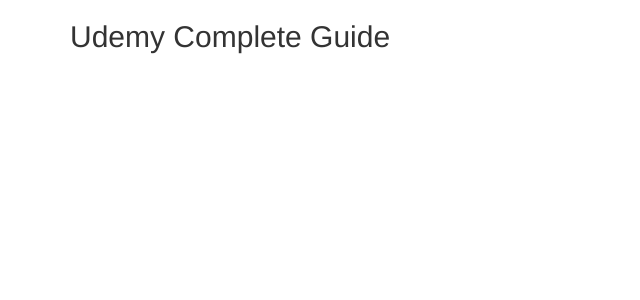
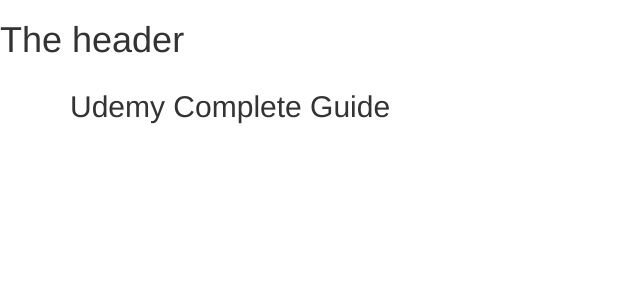
Before and after one commit to aantivero/ng-complete-guide-udemy, an Angular app: page / in a window 1280 px wide. Shown: the top 300 px of the page, without its empty margins (0-640 px from the left). Built offline with nearby package versions, Linux system fonts and the light colour scheme.

Commit message:
Include the header component manually

```diff
--- a/src/app/app.component.html
+++ b/src/app/app.component.html
@@ -1,3 +1,4 @@
+<app-header></app-header>
 <div class="container">
   <div class="row">
     <div class="col-md-12">
--- a/src/app/app.module.ts
+++ b/src/app/app.module.ts
@@ -2,10 +2,12 @@
 import { NgModule } from '@angular/core';
 
 import { AppComponent } from './app.component';
+import {HeaderComponent} from './header/header.component';
 
 @NgModule({
   declarations: [
-    AppComponent
+    AppComponent,
+    HeaderComponent
   ],
   imports: [
     BrowserModule
--- /dev/null
+++ b/src/app/header/header.component.html
@@ -0,0 +1 @@
+<h1>The header</h1>
```
Also changed, not shown: src/app/header/header.component.ts (added, +10 -0 lines).
